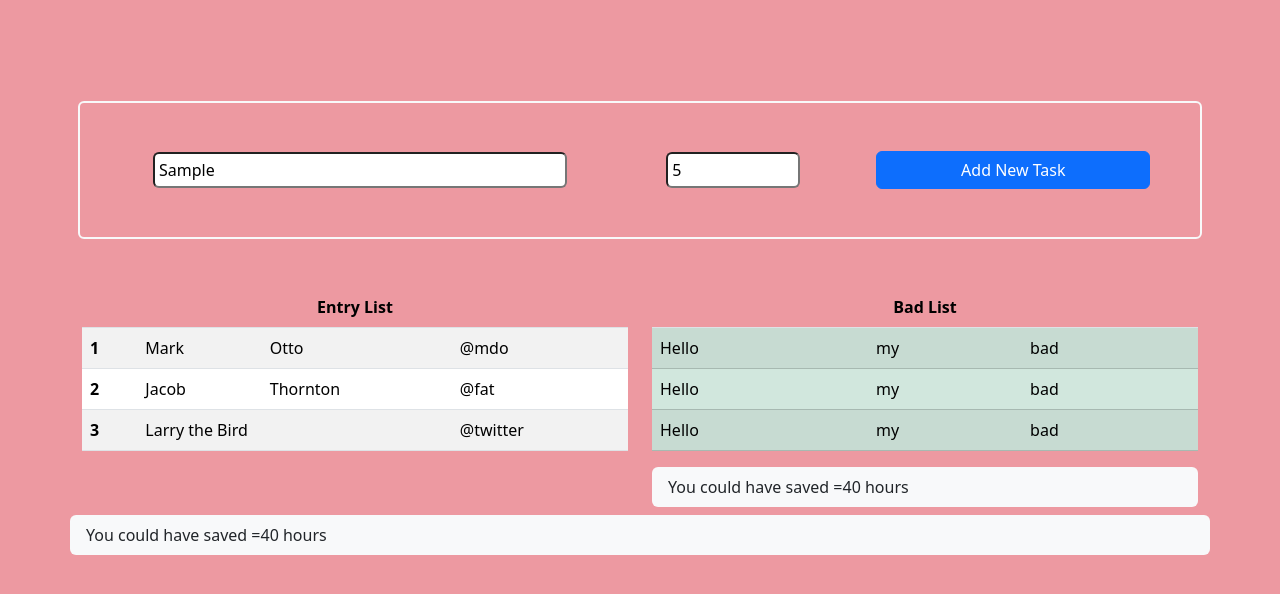
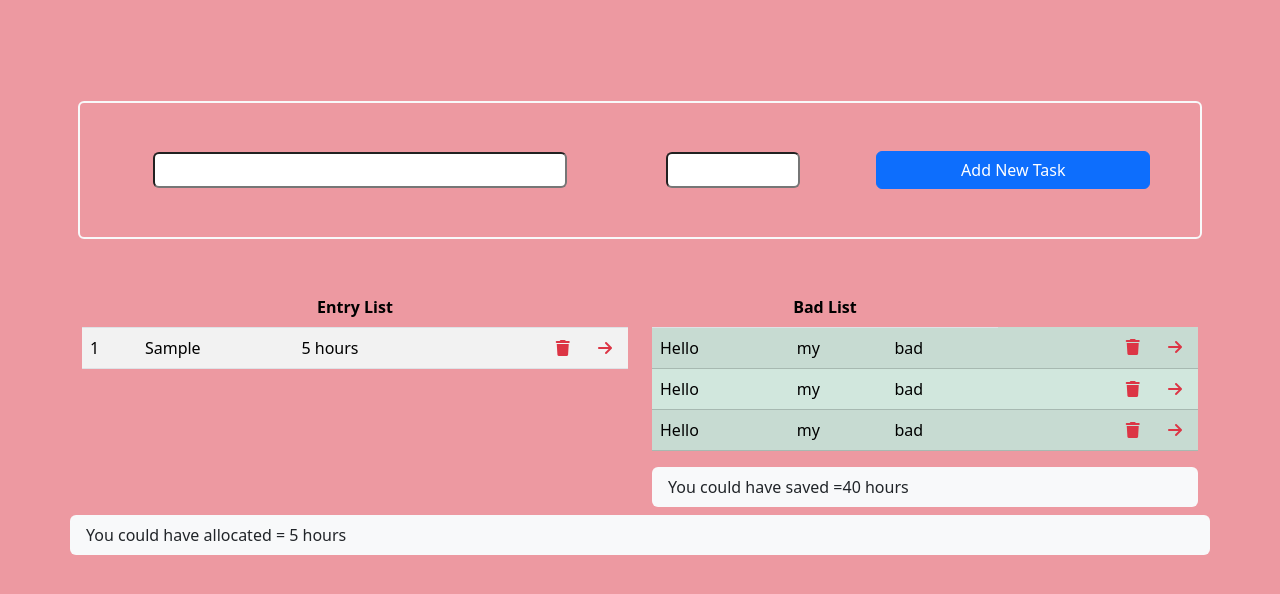
Before and after one commit to gyanendrapoudel/NotTodoList, a plain HTML site: page index.html in a window 1280 px wide. Both pictures are taken after typing "Sample", "5" into the empty fields and a click on the button "Add New Task". Shown: the part 80-674 px from the top of the page. Drawn offline with nearby package versions, Linux system fonts and the light colour scheme.

Commit message:
delete func on entry done

```diff
--- a/index.html
+++ b/index.html
@@ -23,13 +23,13 @@
         <div class="container">
             <div class="row  border border-2 border-light rounded align-items-center gx-2 mt-5 ">
                 <div class="col-sm-12 col-lg-6  my-5 text-center">
-                    <input type="text" class="w-75 p-1 rounded ">
+                    <input type="text" class="w-75 p-1 rounded js-task-input ">
                 </div>
                 <div class="col-sm-12 col-lg-2 my-5 text-center ">
-                    <input type="number" class="w-75 p-1 rounded  " >
+                    <input type="number" class="w-75 p-1 rounded  js-hours" >
                 </div>
                 <div class="col-sm-12 col-lg-4 my-5 text-center " >
-                    <button class="btn btn-primary w-75 " >Add New Task</button>
+                    <button class="btn btn-primary w-75 js-addTaskButton" >Add New Task</button>
                 </div>
             </div>
         </div>
@@ -37,29 +37,13 @@
             <div class="container" >
                 <div class="row  mt-5 ">
                     <div class="col-md-6">
-                         <table class="table table-striped ">
-                                <thead class="table">
+                         <table class="table table-striped js-enter-lists ">
+                                <thead class="table ">
                                     <tr>
                                         <th colspan="4" class="text-center bg-danger"  style="--bs-bg-opacity: 0;">Entry List</th>
                                     </tr>
                                 </thead>
-                                <tr>
-                                <th scope="row">1</th>
-                                <td>Mark</td>
-                                <td>Otto</td>
-                                <td>@mdo</td>
-                                </tr>
-                                <tr>
-                                <th scope="row">2</th>
-                                <td>Jacob</td>
-                                <td>Thornton</td>
-                                <td>@fat</td>
-                                </tr>
-                                <tr>
-                                <th scope="row">3</th>
-                                <td colspan="2">Larry the Bird</td>
-                                <td>@twitter</td>
-                                </tr>
+
                          </table>
                     </div>
                     <div class="col col-md-6 ">
@@ -73,16 +57,35 @@
                                 <td>Hello</td>
                                 <td>my</td>
                                 <td>bad</td>
+                                <td class="text-end">
+                                    <span><i class="fa-solid fa-trash text-danger me-4"></i>
+                                    </span>
+                                    <span ><i class="fa-solid fa-arrow-right text-danger me-2 "></i></span>
+                                </td>
+
                             </tr>
                             <tr>
                                 <td>Hello</td>
                                 <td>my</td>
                                 <td>bad</td>
+                                <td class="text-end">
+                                    <span><i class="fa-solid fa-trash text-danger me-4"></i>
+                                    </span>
+                                    <span ><i class="fa-solid fa-arrow-right text-danger me-2 "></i></span>
+                                </td>
+
                             </tr>
                             <tr>
                                 <td>Hello</td>
                                 <td>my</td>
                                 <td>bad</td>
+                                <td class="text-end">
+                                    <span><i class="fa-solid fa-trash text-danger me-4"></i>
+                                    </span>
+                                    <span ><i class="fa-solid fa-arrow-right text-danger me-2 "></i></span>
+                                </td>
+
+
                             </tr>
                         </table>
                         <div class="bg-light rounded py-2 px-3 mb-1">
@@ -91,8 +94,7 @@
                     </div>
                 </div>
                 <div class="row">
-                    <div class=" col bg-light rounded py-2 px-3 mb-1  mt-1">
-                            You could have saved =40 hours
+                    <div class="js-total-hour col bg-light rounded py-2 px-3 mb-1  mt-1">
                     </div>
                 </div>
             </div>
--- a/script.js
+++ b/script.js
@@ -0,0 +1,110 @@
+const taskName = document.querySelector('.js-task-input')
+const button = document.querySelector('.js-addTaskButton')
+const hour = document.querySelector('.js-hours')
+const list = document.querySelector('.js-enter-lists')
+const totalHour = document.querySelector('.js-total-hour')
+// for total hour calculation
+let allocatedHour = 0;
+
+//to add html for entry lists
+let btnHtml = ''
+
+//  to push each entry list on array
+let btnContainer=[]
+
+// initial html of Entry list
+const initialHtml = list.innerHTML
+
+// displaying allocated hour
+displayAllocatedHour(allocatedHour)
+
+
+button.addEventListener('click',()=>{
+
+
+   let task = taskName.value
+   let hourPerTask = hour.value
+
+  if (allocatedHour > 167) {
+    alert('maximum hour reached')
+    allocatedHour -= parseInt(hourPerTask)
+    setDefault()
+    return
+  }
+  btnContainer.push({ task, hourPerTask })
+
+  // calculating total hours
+  allocatedHour += parseInt(hourPerTask)
+
+
+  displayEntryLists(btnContainer)
+})
+
+function displayAllocatedHour(allocatedHour){
+ totalHour.innerHTML = `You could have allocated = ${allocatedHour} hours`
+
+}
+
+function setDefault(){
+    taskName.value =''
+    hour.value = ''
+}
+
+function deleteHandler(e){
+  let i
+  console.log(btnContainer)
+  btnContainer.forEach((btn ,index)=>{
+    if (btn.task===e.currentTarget.dataset.task){
+        i =index
+
+    }
+
+  })
+  btnContainer.splice(i,1)
+
+  displayEntryLists(btnContainer)
+  let sum=0
+  btnContainer.forEach((btn)=>{
+     sum+=parseInt(btn.hourPerTask)
+  })
+  allocatedHour=sum;
+  // displaying total hours on allocated hour section
+  displayAllocatedHour(allocatedHour)
+}
+
+function displayEntryLists(btnContainer){
+     btnHtml = ''
+      list.innerHTML = initialHtml
+    btnContainer.forEach((btn, i) => {
+      btnHtml += `<tr class="btn-container">
+        <td>${i + 1}</td>
+        <td>${btn.task}</td>
+        <td>${btn.hourPerTask} hours</td>
+        <td class="text-end">
+            <span class="js-delete-icon" data-id="${
+              btn.hourPerTask
+            }" data-task="${btn.task}">
+            <i class="fa-solid fa-trash text-danger  me-4"></i>
+            </span>
+            <span data-id="">
+            <i class="fa-solid fa-arrow-right text-danger me-2 "></i>
+            </span>
+        </td>
+        </tr>`
+    })
+    list.innerHTML += btnHtml
+    //    btnContainer = list.querySelectorAll('.btn-container')
+    //  listening event on  delete icon
+
+    const deleteIcon = list.querySelectorAll('.js-delete-icon')
+    deleteIcon.forEach((icon) => {
+      icon.addEventListener('click', deleteHandler)
+    })
+
+
+    // displaying total hours on allocated hour section
+    displayAllocatedHour(allocatedHour)
+
+    // setting back input form to default state
+    setDefault()
+}
```
